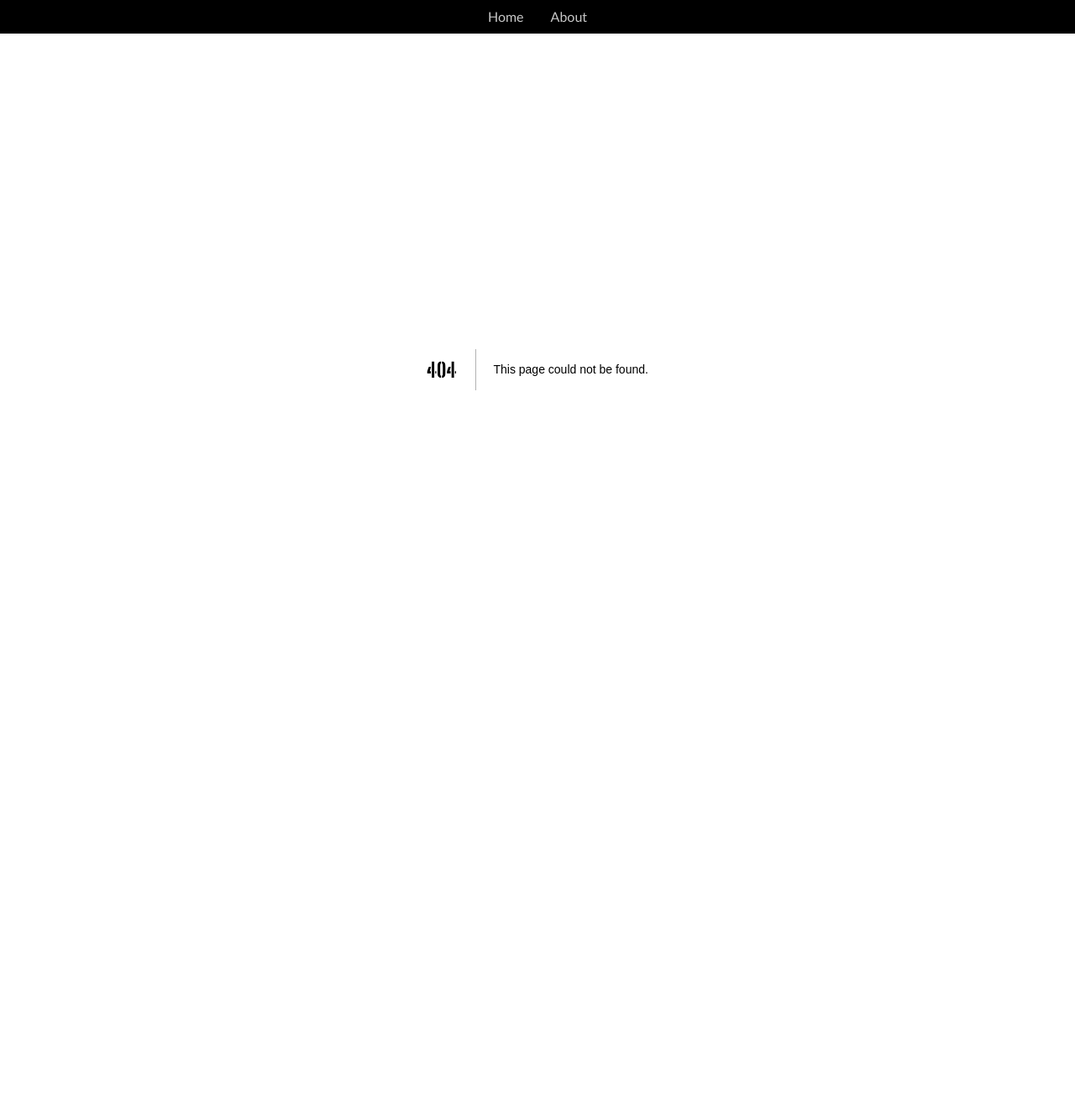
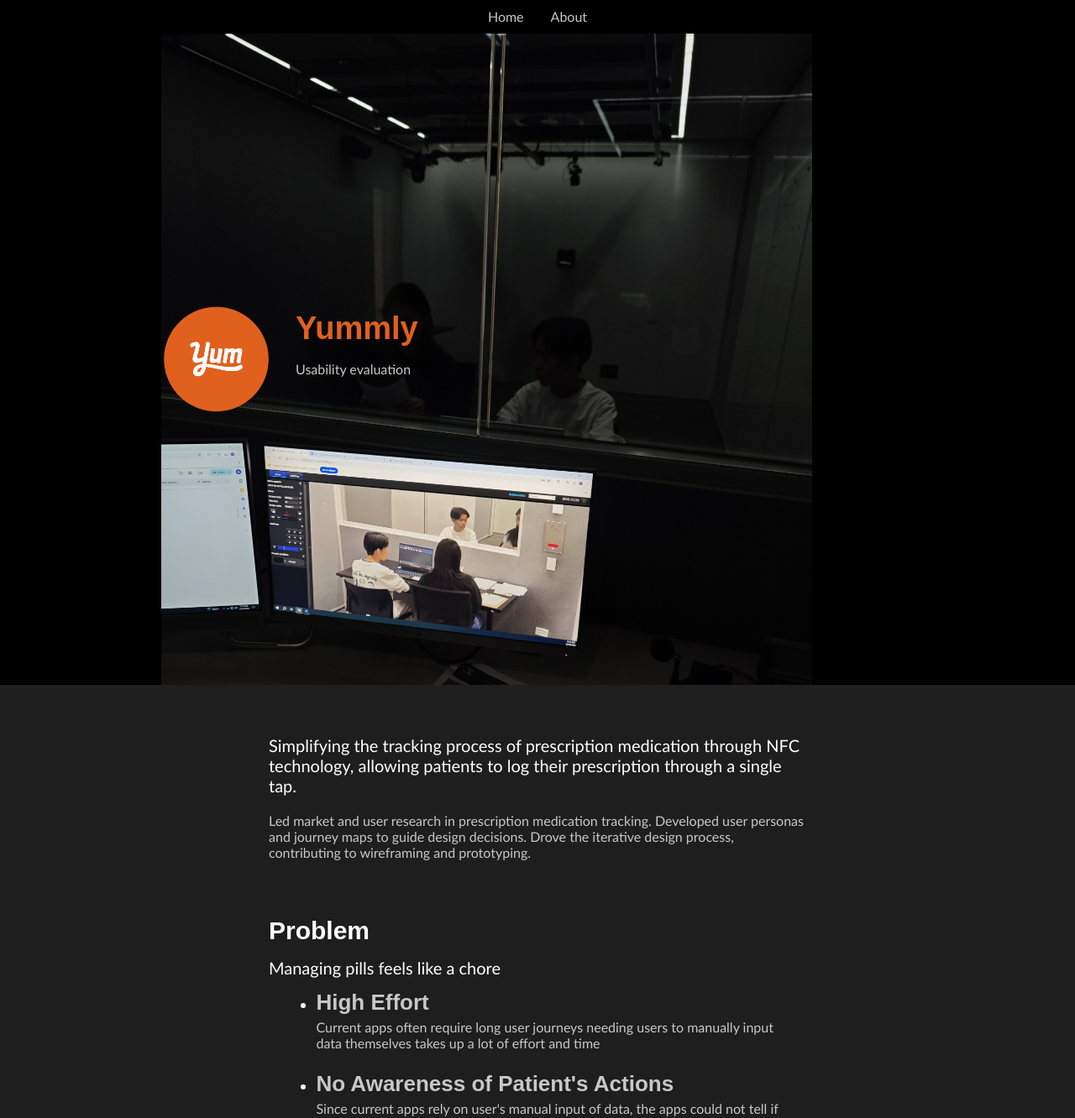
Before and after one commit to psuuzu/portfolio1, a Next.js app: page /lab in a window 1280 px wide. Before the commit this address had no page. Shown: the top 1332 px of the page at 84% size. Before the commit the page ends 840 px from the top, so only its background shows below. Built offline with nearby package versions, Linux system fonts and the light colour scheme; a web font is replaced by a local one.

Commit message:
lab start

```diff
--- /dev/null
+++ b/app/lab/page.jsx
@@ -0,0 +1,128 @@
+import { Button } from "@/components/ui/button";
+
+export default function Tap2heal() {
+    return(
+        <>
+        <section className="h-[620px] sm:h-[97vh] flex-col flex ">
+            <div className="h-full w-full sm:w-auto flex-col flex sm:flex-row sm:ml-[5vw] md:ml-[10vw] lg:ml-[15vw] items-center relative">
+                <div className="flex mt-[60px] sm:mt-0 z-10">
+                    <img src="images/yummly/yummlylogo.png" alt="yummly logo" className="h-[100px] sm:h-[130px]"/>
+                    <div className="ml-[10px] sm:ml-[30px]">
+                        <h2 className='text-[34px] sm:text-[38px] text-[#E0601F]'>Yummly</h2>
+                        <p className="text-[16px] w-auto sm:w-[180px] mt-[10px]">Usability evaluation</p>
+                    </div>
+                </div>
+                <div className="w-full sm:w-auto h-full mb-[60px] sm:mb-0 absolute z-0">
+                    <img src="images/lab.jpg" alt="banner image" className="w-full h-full sm:w-auto sm:h-full object-contain "/>
+                </div>
+            </div>
+        </section>
+        <section className='flex justify-center bg-[#1e1e1e]'>
+        <div className='w-[90vw] sm:w-[70vw] md:w-[60vw] lg:w-[50vw] h-auto'>
+            <p className="!text-[20px] mt-[60px] !text-white">
+            Simplifying the tracking process of prescription medication through NFC technology, allowing patients to log their prescription through a single tap.
+            </p>
+            <p className="mt-[20px]">
+            Led market and user research in prescription medication tracking. Developed user personas and journey maps to guide design decisions. Drove the iterative design process, contributing to wireframing and prototyping.
+            </p>
+            <h2 className='!text-[30px] mt-[60px]'>Problem</h2>
+            <p className="!text-[20px] mt-[10px] !text-white">
+                Managing pills feels like a chore
+            </p>
+            <section className="flex flex-col sm:flex-row mt-[10px]">
+                <div className='w-[50px]'></div>
+                <div className="h-auto mx-[18px]">
+                    <ul className="list-disc pl-[10px] space-y-[20px]">
+                        <li>
+                            <h2 className='!text-[26px] text-[rgb(200,200,200)]'>High Effort</h2>
+                            <p>Current apps often require long user journeys needing users to manually input data themselves takes up a lot of effort and time</p>
+                        </li>
+                        <li>
+                        <h2 className='!text-[26px] text-[rgb(200,200,200)]'>No Awareness of Patient's Actions</h2>
+                            <p>Since current apps rely on user's manual input of data, the apps could not tell if users actually took pills on time or at all</p>
+                        </li>
+                        <li>
+                            <h2 className='!text-[26px] text-[rgb(200,200,200)]'>Not Flexible</h2>
+                            <p>Current apps are essentially glorified alarms. Since they are unaware of user's actions IRL, they are unable to take steps for what if I missed a pill</p>
+                        </li>
+                    </ul>
+                </div>
+            </section>
+            <h2 className='!text-[30px] mt-[60px]'>
+                Solution
+            </h2>
+            <p className="!text-[20px] mt-[10px] !text-white">
+                Incorporating NFC into Prescription drugs.
+            </p>
+            <section className="flex flex-col sm:flex-row mt-[10px]">
+                <div className='w-[50px]'></div>
+                <div className="h-auto mx-[18px]">
+                    <ul className="list-disc pl-[10px] space-y-[20px]">
+                        <li>
+                            <h2 className='!text-[26px] text-[rgb(200,200,200)]'>Easy to Use</h2>
+                            <p>When notified to take their pill, the patient can simply tap their phone onto the NFC sticker to log their intake without any other user input needed</p>
+                        </li>
+                        <li>
+                        <h2 className='!text-[26px] text-[rgb(200,200,200)]'>Awareness of Patient's Actions</h2>
+                            <p>Due to the action-oriented pill tracking method, the app is aware of patient’s pill intake</p>
+                        </li>
+                        <li>
+                            <h2 className='!text-[26px] text-[rgb(200,200,200)]'>Flexible</h2>
+                            <p>GP's can change pill intake schedule after visit and the app updates automatically</p>
+                            <p> Also, since the app is aware of user actions IRL, it can contact emergency contacts if important pill is missed</p>
+                        </li>
+                    </ul>
+                </div>
+            </section>
+            <h2 className='!text-[30px] mt-[60px]'>
+                User Journey
+            </h2>
+            <img src="images/taptoheal/journey.png" alt="journey map" className="mt-[10px]" />
+            <h2 className='!text-[30px] mt-[60px]'>
+                Wireframing
+            </h2>
+            <p className="mt-[10px]">We defined the information structure of the app and experimented around with different layouts and styles. Our goal was to create a seamless experience for patients — one that felt effortless and reassuring, rather than burdensome.</p>
+            <p className="mt-[10px]">Patient's Mobile:</p>
+            <img src="images/taptoheal/wireframephone.png" alt="wireframe mobile" className="mt-[20px]" />
+            <p className="mt-[10px]">GP's Desktop:</p>
+            <img src="images/taptoheal/wireframedesktop.png" alt="wireframe mobile" className="mt-[20px]" />
+
+
+            <h2 className='!text-[30px] mt-[60px]'>
+                Prototype
+            </h2>
+            <p className="mt-[10px]">Building on the wireframes, we developed interactive prototypes to bring the app’s core experience to life. Using Figma’s prototyping tools, we created high-fidelity prototypes that simulated key user flows</p>
+
+            <p className="mt-[20px]">Patient's Mobile (Video):</p>
+            <div className="justify-center flex mt-[20px]">
+                <video src="images/taptoheal/mobileprototype.mp4" autoPlay loop playsInline muted className="" />
+            </div>
+            <p className="mt-[20px]">Sample NFC --with QR code alternative-- sticker  on prescription bottle:</p>
+            <div className="justify-center flex mt-[20px]">
+                <img src="images/taptoheal/nfc.png" alt="nfc sticker" className="rounded-lg w-[60%] h-auto" />
+            </div>
+
+            <p className="mt-[20px]">GP's Desktop (Video):</p>
+            <div className="justify-center flex mt-[20px]">
+                <video src="images/taptoheal/desktopprototype.mp4" autoPlay loop playsInline muted className="" />
+            </div>
+
+            <div className="flex mt-[60px] items-center">
+                <h2 className='!text-[30px]'>Links:</h2>
+                    <div className="flex h-auto mx-[10px]">
+                        <a href="https://www.figma.com/design/P9STfJptgY0JX70RnQB7FT/Product-thon?node-id=60-2&p=f&t=uk2ZciDcPN54r3HY-0" target="_blank" className="flex justify-center mx-[10px]">
+                            <Button variant="outline" className=" hover:bg-[#1e1e1e] hover:border hover:border-input text-[#1e1e1e] hover:text-white "><h4>Figma</h4></Button>
+                        </a>
+                        <a href="https://devpost.com/software/tap2heal?" target="_blank" className="flex justify-center mx-[10px]">
+                            <Button variant="outline" className=" hover:bg-[#1e1e1e] hover:border hover:border-input text-[#1e1e1e] hover:text-white"><h4>Devpost</h4></Button>
+                        </a>
+                    </div>
+            </div>
+        <div className="mt-[80px]"></div>
+        </div>
+
+        </section>
+        </>
+
+    )
+}
--- a/components/lab.tsx
+++ b/components/lab.tsx
@@ -1,6 +1,9 @@
+'use client'
 import { Button } from "./ui/button"
+import { useRouter } from "next/navigation";
 
 export default function Lab() {
+    const router = useRouter()
     return (
         <section className="flex flex-col sm:flex-row justify-center items-center w-full mt-[40px]">
             <div className="flex items-center">
@@ -11,7 +14,7 @@
                 <h3 className="mb-[15px]"> UX Research | UX testing  </h3>
                 <p className="text-[16px]">This study evaluated the Yummly website using expert and user-based methods to identify usability issues and recommend improvements for clearer navigation, better feedback, and more recognizable interface elements.</p>
                 <div className="flex justify-center sm:justify-start">
-                <Button variant="outline" className="mt-[25px] hover:bg-black hover:border hover:border-input text-black hover:text-white"><h4>View more</h4></Button>
+                <Button variant="outline" className="mt-[25px] hover:bg-black hover:border hover:border-input text-black hover:text-white" onClick={()=>router.push("lab")}><h4>View more</h4></Button>
                 </div>
 
             </div>
```
Also changed, not shown: public/images/yummly/yummlylogo.png (added).
